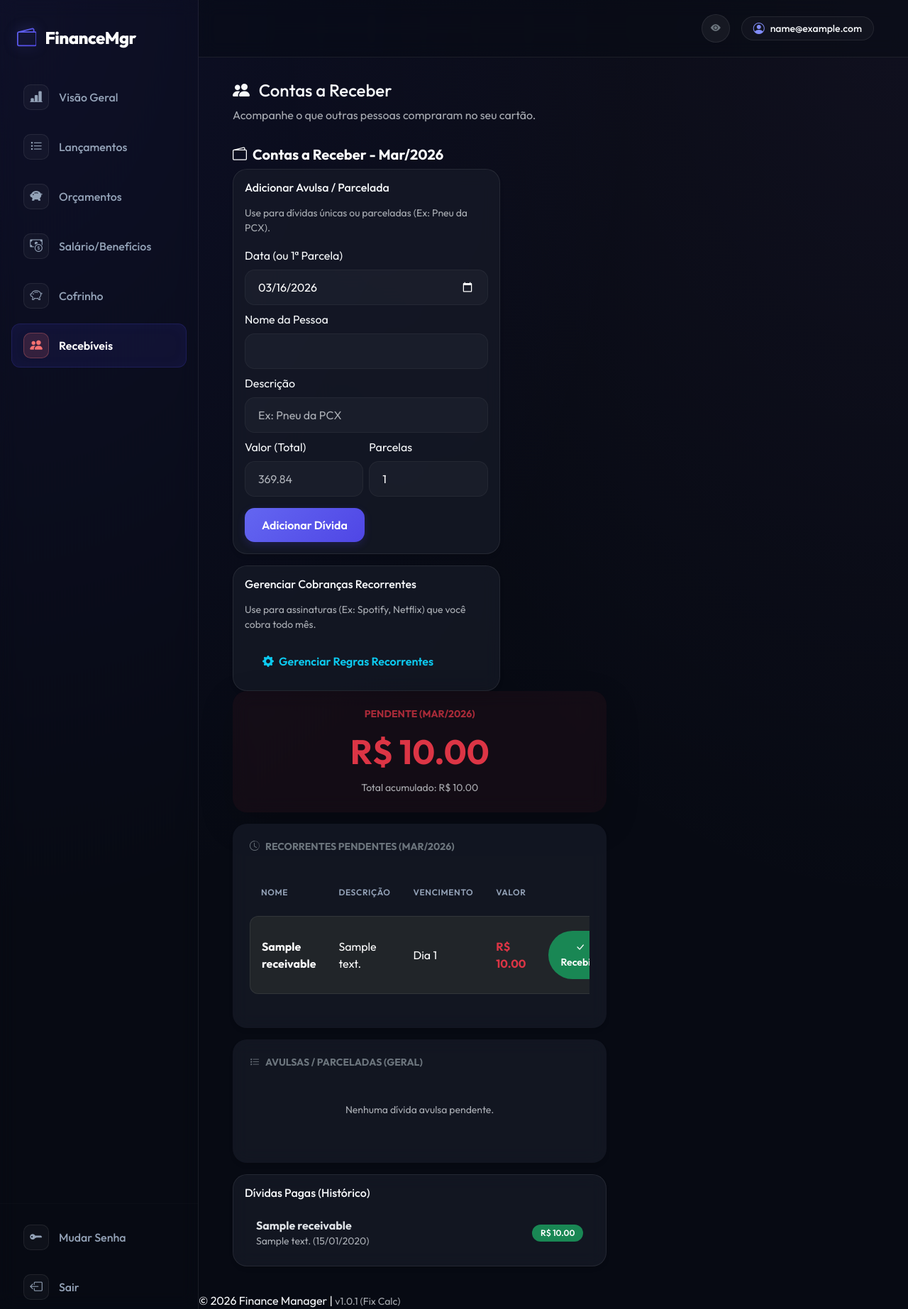
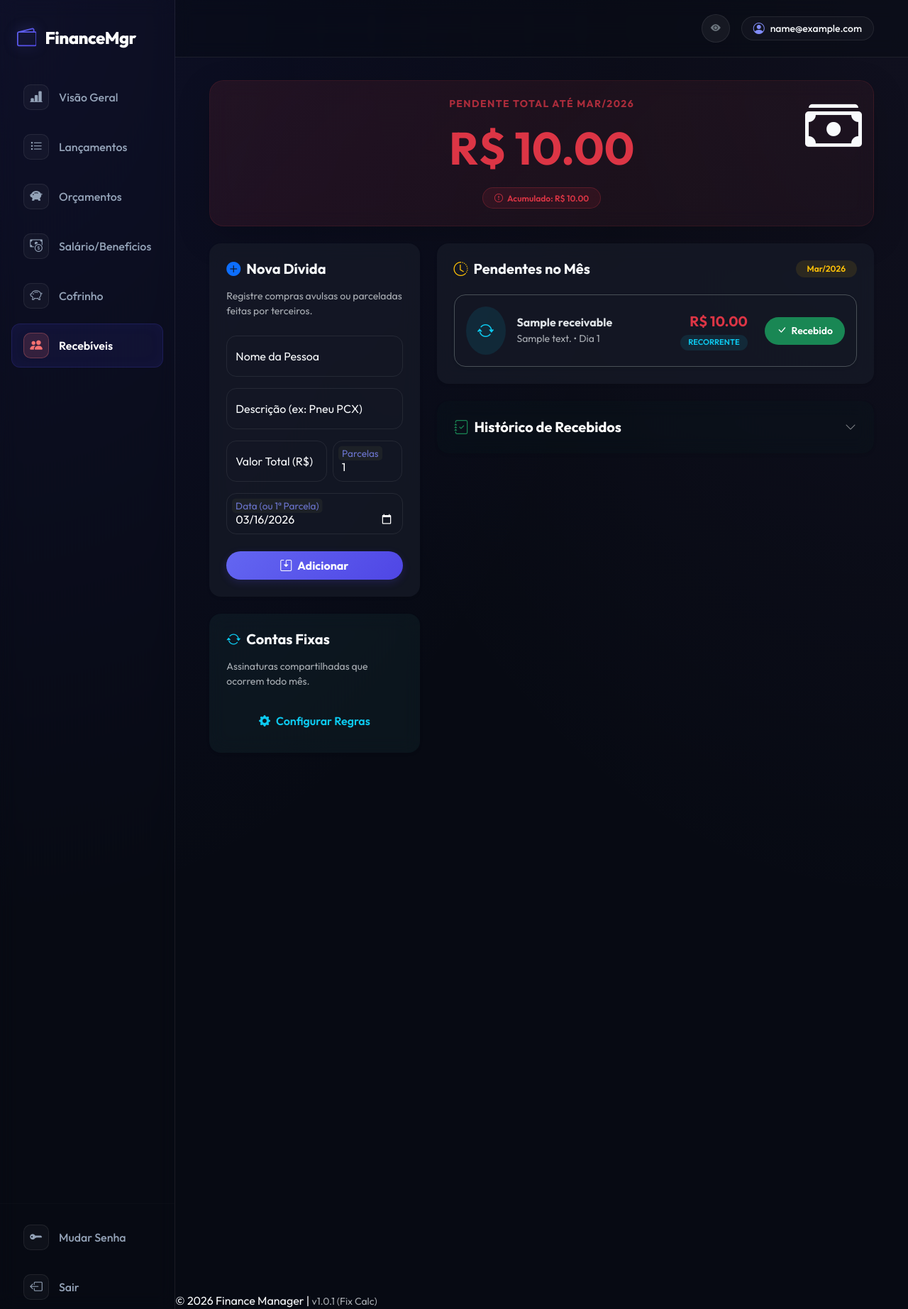
Before and after one commit to funesa/finance-manager, a Flask app: page /receivables in a window 1280 px wide. Shown: the whole page at 71% size. Run offline with Flask 3, Linux system fonts and the light colour scheme; a user stored in the database is signed in; tables that the repository leaves empty hold one stand-in row (values such as "Sample post"); some libraries are stand-ins or nearby versions.

Commit message:
UI Overhaul & Calc Fix: Modern card layout for Receivables and accurate sums

```diff
--- a/routes/receivables.py
+++ b/routes/receivables.py
@@ -57,19 +57,26 @@
             pending_manual = db.get_receivables_by_user(current_user.id, status='pending')
             paid_history = db.get_paid_receivables_history(current_user.id)
 
-            # Soma do mês selecionado
-            total_pending_target_month = sum(rule.get('amount', 0) for rule in pending_recurring_list)
+            # Soma do mês selecionado (Inclui o que vence no mês + o que já está atrasado de meses anteriores)
+            total_pending_target_month = sum(float(rule.get('amount', 0)) for rule in pending_recurring_list)
+
+            # Filtro de data limite para o mês alvo (ex: 2024-03-31)
+            # Se o usuário está vendo o mês atual ou futuro, mostramos o que vence até o fim desse mês
             for row in pending_manual:
                 # row structure: (id, name, desc, amount, date, status)
                 try:
-                    if len(row) >= 5 and row[4][:7] == target_month_str:
-                        total_pending_target_month += float(row[3])
-                except (ValueError, TypeError):
+                    val = float(row[3])
+                    row_date_str = row[4] # YYYY-MM-DD
+
+                    # Inclui se for do mês alvo ou ANTES dele
+                    if row_date_str <= target_month_str + "-31":
+                        total_pending_target_month += val
+                except (IndexError, ValueError, TypeError):
                     continue
 
-            # Soma de todos os tempos (Pendentes manuais totais + recorrentes do mês alvo)
+            # Soma de todos os tempos (Tudo o que está pendente no sistema)
             total_pending_all_time = sum(float(row[3]) for row in pending_manual if len(row) >= 4)
-            total_pending_all_time += sum(rule.get('amount', 0) for rule in pending_recurring_list)
+            total_pending_all_time += sum(float(rule.get('amount', 0)) for rule in pending_recurring_list)
 
         except Exception as db_err:
             flash(f"Erro ao carregar dados do banco: {db_err}", "warning")
--- a/templates/receivables.html
+++ b/templates/receivables.html
@@ -2,215 +2,244 @@
 {% set active_page = "receivables" %}
 
 {% block content %}
-<div class="row mb-3">
+<style>
+  .tracking-wider { letter-spacing: 0.1em; }
+  .bg-darker { background-color: rgba(0, 0, 0, 0.4) !important; backdrop-filter: blur(10px); }
+  .smaller { font-size: 0.7rem; }
+
+  @media (max-width: 576px) {
+    .display-3 { font-size: 2.5rem; }
+    .dashboard-card { padding: 1.5rem !important; }
+    .list-group-item { padding: 1rem !important; }
+  }
+
+  .form-floating > .form-control:focus ~ label,
+  .form-floating > .form-control:not(:placeholder-shown) ~ label {
+    color: var(--accent-color-light);
+    opacity: 0.8;
+  }
+</style>
+<div class="row g-4">
+  <!-- Summary Section -->
   <div class="col-12">
-    <h4><i class="bi bi-people-fill me-2"></i> Contas a Receber</h4>
-    <p class="text-muted">Acompanhe o que outras pessoas compraram no seu cartão.</p>
-  </div>
+    <div class="dashboard-card p-4 text-center border-0 shadow-lg position-relative overflow-hidden"
+      style="background: linear-gradient(135deg, rgba(239, 68, 68, 0.1) 0%, rgba(239, 68, 68, 0.05) 100%); backdrop-filter: var(--glass-blur); border: 1px solid rgba(239, 68, 68, 0.1) !important;">
+      <div class="position-absolute top-0 end-0 p-3 opacity-10">
+        <i class="bi bi-cash-stack display-1"></i>
       </div>
 
-<div class="row g-3">
-  <div class="col-12">
-    <h5 class="text-white fw-bold"><i class="bi bi-wallet2 me-2"></i>Contas a Receber - {{ target_month_display }}</h5>
-  </div>
+      <h6 class="text-uppercase small fw-bold text-danger opacity-75 mb-3 tracking-wider">Pendente total até {{ target_month_display }}</h6>
+      <h1 class="display-3 fw-bold text-danger mb-2" style="font-family: 'Outfit';">
+        <span class="currency-value">R$ {{ '{:.2f}'.format(total_pending_this_month|default(0)) }}</span>
+      </h1>
+      <div class="d-flex justify-content-center gap-3 mt-3">
+        <span class="badge bg-danger bg-opacity-10 text-danger border border-danger border-opacity-25 px-3 py-2 rounded-pill">
+          <i class="bi bi-exclamation-circle me-1"></i> Acumulado: R$ {{ '{:.2f}'.format(total_pending_all_time|default(0)) }}
+        </span>
       </div>
 
-<div class="col-lg-5 d-flex flex-column gap-3">
-
-  <div class="dashboard-card p-3">
-    <h6 class="card-subtitle mb-3">Adicionar Avulsa / Parcelada</h6>
-    <p class="small text-muted">Use para dívidas únicas ou parceladas (Ex: Pneu da PCX).</p>
-
-    <form method="post" action="{{ url_for('receivables.add_manual') }}">
-      <div class="mb-2">
-        <label class="form-label">Data (ou 1ª Parcela)</label>
-        <input name="date" type="date" class="form-control" value="{{ today }}" required>
-      </div>
-      <div class="mb-2">
-        <label class="form-label">Nome da Pessoa</label>
-        <input name="debtor_name" class="form-control" required>
-      </div>
-      <div class="mb-2">
-        <label class="form-label">Descrição</label>
-        <input name="description" class="form-control" placeholder="Ex: Pneu da PCX" required>
-      </div>
-      <div class="row g-2 mb-3">
-        <div class="col-sm-6">
-          <label class="form-label">Valor (Total)</label>
-          <input name="amount" class="form-control" placeholder="369.84" required>
-        </div>
-        <div class="col-sm-6">
-          <label class="form-label">Parcelas</label>
-          <input name="installments" type="number" min="1" value="1" class="form-control" required>
-        </div>
-      </div>
-      <button class="btn btn-primary" type="submit">Adicionar Dívida</button>
-    </form>
-  </div>
-
-  <div class="dashboard-card p-3">
-    <h6 class="card-subtitle mb-3">Gerenciar Cobranças Recorrentes</h6>
-    <p class="small text-muted">Use para assinaturas (Ex: Spotify, Netflix) que você cobra todo mês.</p>
-    <button class="btn btn-outline-info" data-bs-toggle="modal" data-bs-target="#recurringModal">
-      <i class="bi bi-gear-fill me-1"></i>
-      Gerenciar Regras Recorrentes
+      {% if debug_items %}
+      <div class="mt-4">
+        <button class="btn btn-sm btn-link text-danger text-decoration-none opacity-50" type="button" data-bs-toggle="collapse" data-bs-target="#debugCollapse">
+          <small><i class="bi bi-info-circle me-1"></i> Detalhes do cálculo</small>
         </button>
-  </div>
-</div>
-
-<div class="col-lg-7 d-flex flex-column gap-3">
-
-  <div class="dashboard-card p-4 text-center border-0 shadow-lg"
-    style="background: rgba(239, 68, 68, 0.05); backdrop-filter: var(--glass-blur);">
-    <h6 class="text-uppercase small fw-bold text-danger opacity-75 mb-3">PENDENTE ({{ target_month_display }})</h6>
-    <h1 class="display-5 fw-bold text-danger mb-2">
-      <span class="currency-value">R$ {{ '{:.2f}'.format(total_pending_this_month|default(0)) }}</span>
-    </h1>
-    <small class="text-muted">Total acumulado: <span class="currency-value">R$ {{
-        '{:.2f}'.format(total_pending_all_time|default(0)) }}</span></small>
-
-    {% if debug_items %}
-    <hr class="my-4 opacity-10">
-    <div class="text-center">
-      <button class="btn btn-sm btn-outline-secondary rounded-pill px-3" type="button" data-bs-toggle="collapse"
-        data-bs-target="#debugCollapse">
-        <small><i class="bi bi-info-circle me-1"></i> Ver detalhes do cálculo</small>
-      </button>
-    </div>
         <div class="collapse mt-3" id="debugCollapse">
-      <div class="card card-body bg-black bg-opacity-25 text-white p-3 small border-0 text-start">
-        <h6 class="text-secondary small fw-bold text-uppercase mb-2">Itens somados:</h6>
-        <ul class="list-unstyled mb-0">
+          <div class="card card-body bg-black bg-opacity-25 text-white p-3 small border-0 text-start rounded-4">
+            <ul class="list-unstyled mb-0 m-0">
               {% for item in debug_items %}
-          <li class="mb-2 d-flex align-items-center gap-2">
-            <i class="bi bi-dot fs-4 text-danger"></i>
-            <span>{{ item }}</span>
-          </li>
+              <li class="mb-1 small opacity-75">• {{ item }}</li>
               {% endfor %}
             </ul>
           </div>
         </div>
-    {% endif %}
       </div>
-
-  <div class="dashboard-card p-4 border-0">
-    <h6 class="text-uppercase small fw-bold text-secondary mb-4"><i class="bi bi-clock-history me-2"></i>Recorrentes
-      Pendentes ({{ target_month_display }})</h6>
-    {% if pending_recurring %}
-    <div class="table-responsive">
-      <table class="table table-hover align-middle table-mobile-cards">
-        <thead>
-          <tr>
-            <th>Nome</th>
-            <th>Descrição</th>
-            <th>Vencimento</th>
-            <th>Valor</th>
-            <th class="text-end">Ação</th>
-          </tr>
-        </thead>
-        <tbody>
-          {% for rule in pending_recurring %}
-          <tr>
-            <td data-label="Nome" class="fw-bold">{{ rule.debtor_name }}</td>
-            <td data-label="Descrição">{{ rule.description or '—' }}</td>
-            <td data-label="Vencimento">Dia {{ rule.day_of_month }}</td>
-            <td data-label="Valor" class="text-danger fw-bold"><span class="currency-value">R$ {{
-                '{:.2f}'.format(rule.amount) }}</span></td>
-            <td data-label="Ação" class="text-end">
-              <form action="{{ url_for('receivables.pay_recurring', recurring_id=rule.id) }}" method="POST">
-                <button type="submit" class="btn btn-success btn-sm rounded-pill px-3">
-                  <i class="bi bi-check-lg me-1"></i> Recebido
-                </button>
-              </form>
-            </td>
-          </tr>
-          {% endfor %}
-        </tbody>
-      </table>
-    </div>
-    {% else %}
-    <p class="text-muted small text-center py-4">Nenhuma cobrança recorrente pendente.</p>
-    {% endif %}
-  </div>
-
-  <div class="dashboard-card p-4 border-0">
-    <h6 class="text-uppercase small fw-bold text-secondary mb-4"><i class="bi bi-list-stars me-2"></i>Avulsas /
-      Parceladas (Geral)</h6>
-    {% if pending_manual_receivables %}
-    <div class="table-responsive">
-      <table class="table table-hover align-middle table-mobile-cards">
-        <thead>
-          <tr>
-            <th>Nome</th>
-            <th>Descrição</th>
-            <th>Data</th>
-            <th>Valor</th>
-            <th class="text-end">Ações</th>
-          </tr>
-        </thead>
-        <tbody>
-          {% for id, name, desc, amount, date, status in pending_manual_receivables %}
-          <tr>
-            <td data-label="Nome" class="fw-bold">{{ name }}</td>
-            <td data-label="Descrição">{{ desc or '—' }}</td>
-            <td data-label="Data">{{ date.split('-') | reverse | join('/') }}</td>
-            <td data-label="Valor" class="text-danger fw-bold"><span class="currency-value">R$ {{
-                '{:.2f}'.format(amount) }}</span></td>
-            <td data-label="Ações">
-              <div class="d-flex gap-2 justify-content-end">
-                <form action="{{ url_for('receivables.mark_manual_paid', receivable_id=id) }}" method="POST">
-                  <button type="submit" class="btn btn-sm btn-success rounded-circle"
-                    style="width: 32px; height: 32px; padding: 0;" title="Receber">
-                    <i class="bi bi-check-lg"></i>
-                  </button>
-                </form>
-                <button class="btn btn-sm btn-outline-primary rounded-circle"
-                  style="width: 32px; height: 32px; padding: 0;" data-bs-toggle="modal"
-                  data-bs-target="#editReceivableModal" onclick="loadReceivableData('{{ id }}')" title="Editar">
-                  <i class="bi bi-pencil"></i>
-                </button>
-                <form action="{{ url_for('receivables.delete_manual', receivable_id=id) }}" method="POST">
-                  <button type="submit" class="btn btn-sm btn-outline-danger rounded-circle"
-                    style="width: 32px; height: 32px; padding: 0;" title="Excluir"
-                    onclick="return confirm('Tem certeza?');">
-                    <i class="bi bi-trash"></i>
-                  </button>
-                </form>
-              </div>
-            </td>
-          </tr>
-          {% endfor %}
-        </tbody>
-      </table>
-    </div>
-    {% else %}
-    <p class="text-muted small text-center py-4">Nenhuma dívida avulsa pendente.</p>
-    {% endif %}
-  </div>
-
-  <div class="dashboard-card p-3">
-    <h6 class="card-subtitle mb-3">Dívidas Pagas (Histórico)</h6>
-    <div style="max-height: 250px; overflow-y: auto;">
-      {% if paid_history %}
-      <ul class="list-group list-group-flush">
-        {% for id, name, desc, amount, date, status in paid_history %}
-        <li class="list-group-item d-flex justify-content-between align-items-center bg-transparent">
-          <div>
-            <strong>{{ name }}</strong>
-            <small class="d-block text-muted">{{ desc or 'Sem descrição' }} ({{ date.split('-') | reverse | join('/')
-              }})</small>
-          </div>
-          <span class="badge bg-success rounded-pill"><span class="currency-value">R$ {{
-              '{:.2f}'.format(amount) }}</span></span>
-        </li>
-        {% endfor %}
-      </ul>
-      {% else %}
-      <p class="text-muted small mt-2">Nenhum registro de dívida paga.</p>
       {% endif %}
     </div>
   </div>
 
+  <!-- Actions and Lists -->
+  <div class="col-lg-4">
+    <div class="d-flex flex-column gap-4">
+      <!-- Add Manual Item -->
+      <div class="dashboard-card p-4 border-0 shadow-sm rounded-4">
+        <h5 class="fw-bold mb-3" style="font-family: 'Outfit';"><i class="bi bi-plus-circle-fill text-primary me-2"></i>Nova Dívida</h5>
+        <p class="small text-muted mb-4">Registre compras avulsas ou parceladas feitas por terceiros.</p>
+
+        <form method="post" action="{{ url_for('receivables.add_manual') }}">
+          <div class="form-floating mb-3">
+            <input name="debtor_name" class="form-control bg-transparent" id="floatName" placeholder="Nome" required>
+            <label for="floatName">Nome da Pessoa</label>
+          </div>
+          <div class="form-floating mb-3">
+            <input name="description" class="form-control bg-transparent" id="floatDesc" placeholder="Descrição" required>
+            <label for="floatDesc">Descrição (ex: Pneu PCX)</label>
+          </div>
+          <div class="row g-2 mb-3">
+            <div class="col-7">
+              <div class="form-floating">
+                <input name="amount" class="form-control bg-transparent" id="floatAmount" placeholder="0.00" required>
+                <label for="floatAmount">Valor Total (R$)</label>
+              </div>
+            </div>
+            <div class="col-5">
+              <div class="form-floating">
+                <input name="installments" type="number" min="1" value="1" class="form-control bg-transparent" id="floatInstall" required>
+                <label for="floatInstall">Parcelas</label>
+              </div>
+            </div>
+          </div>
+          <div class="form-floating mb-4">
+            <input name="date" type="date" class="form-control bg-transparent" id="floatDate" value="{{ today }}" required>
+            <label for="floatDate">Data (ou 1ª Parcela)</label>
+          </div>
+          <button class="btn btn-primary w-100 rounded-pill py-2 fw-bold" type="submit">
+            <i class="bi bi-save2 me-2"></i>Adicionar
+          </button>
+        </form>
+      </div>
+
+      <!-- Recurring Rules -->
+      <div class="dashboard-card p-4 border-0 shadow-sm rounded-4" style="background: rgba(94, 234, 212, 0.05);">
+        <h5 class="fw-bold mb-3" style="font-family: 'Outfit';"><i class="bi bi-arrow-repeat text-info me-2"></i>Contas Fixas</h5>
+        <p class="small text-muted mb-4">Assinaturas compartilhadas que ocorrem todo mês.</p>
+        <button class="btn btn-outline-info w-100 rounded-pill py-2" data-bs-toggle="modal" data-bs-target="#recurringModal">
+          <i class="bi bi-gear-fill me-2"></i>Configurar Regras
+        </button>
+      </div>
+    </div>
+  </div>
+
+  <!-- Pending Lists -->
+  <div class="col-lg-8">
+    <div class="d-flex flex-column gap-4">
+
+      <!-- Recurring Items for the Month -->
+      <div class="dashboard-card p-4 border-0 shadow-sm rounded-4">
+        <div class="d-flex justify-content-between align-items-center mb-4">
+          <h5 class="fw-bold mb-0" style="font-family: 'Outfit';">
+            <i class="bi bi-clock-history text-warning me-2"></i>Pendentes no Mês
+          </h5>
+          <span class="badge bg-warning bg-opacity-10 text-warning rounded-pill px-3">{{ target_month_display }}</span>
+        </div>
+
+        {% if pending_recurring or pending_manual_receivables %}
+        <div class="list-group list-group-flush gap-3">
+          <!-- Recorrentes -->
+          {% for rule in pending_recurring %}
+          <div class="list-group-item bg-transparent border rounded-4 p-3 d-flex justify-content-between align-items-center shadow-sm">
+            <div class="d-flex align-items-center gap-3">
+              <div class="rounded-circle bg-info bg-opacity-10 p-3 text-info d-none d-sm-block">
+                <i class="bi bi-arrow-repeat fs-4"></i>
+              </div>
+              <div>
+                <h6 class="mb-0 fw-bold">{{ rule.debtor_name }}</h6>
+                <small class="text-muted">{{ rule.description or 'Assinatura' }} • Dia {{ rule.day_of_month }}</small>
+                <div class="mt-1 d-sm-none">
+                  <span class="text-danger fw-bold currency-value">R$ {{ '{:.2f}'.format(rule.amount) }}</span>
+                </div>
+              </div>
+            </div>
+            <div class="text-end d-flex align-items-center gap-3">
+              <div class="d-none d-sm-block text-end me-2">
+                <span class="d-block text-danger fw-bold fs-5 currency-value">R$ {{ '{:.2f}'.format(rule.amount) }}</span>
+                <span class="badge bg-info bg-opacity-10 text-info smaller">RECORRENTE</span>
+              </div>
+              <form action="{{ url_for('receivables.pay_recurring', recurring_id=rule.id) }}" method="POST">
+                <button type="submit" class="btn btn-success rounded-pill px-3 py-2 btn-sm">
+                  <i class="bi bi-check-lg me-1"></i> <span class="d-none d-md-inline">Recebido</span>
+                </button>
+              </form>
+            </div>
+          </div>
+          {% endfor %}
+
+          <!-- Manuais / Parceladas -->
+          {% for id, name, desc, amount, date, status in pending_manual_receivables %}
+          <div class="list-group-item bg-transparent border rounded-4 p-3 d-flex justify-content-between align-items-center shadow-sm">
+            <div class="d-flex align-items-center gap-3">
+              <div class="rounded-circle bg-primary bg-opacity-10 p-3 text-primary d-none d-sm-block">
+                <i class="bi bi-person-fill fs-4"></i>
+              </div>
+              <div>
+                <h6 class="mb-0 fw-bold">{{ name }}</h6>
+                <small class="text-muted">{{ desc or 'Dívida Avulsa' }} • {{ date.split('-') | reverse | join('/') }}</small>
+                <div class="mt-1 d-sm-none">
+                  <span class="text-danger fw-bold currency-value">R$ {{ '{:.2f}'.format(amount) }}</span>
+                </div>
+              </div>
+            </div>
+            <div class="text-end d-flex align-items-center gap-2 gap-md-3">
+              <div class="d-none d-sm-block text-end me-2">
+                <span class="d-block text-danger fw-bold fs-5 currency-value">R$ {{ '{:.2f}'.format(amount) }}</span>
+              </div>
+              <div class="d-flex gap-2">
+                <form action="{{ url_for('receivables.mark_manual_paid', receivable_id=id) }}" method="POST">
+                  <button type="submit" class="btn btn-success rounded-pill px-3 py-2 btn-sm">
+                    <i class="bi bi-check-lg me-1"></i> <span class="d-none d-md-inline">Recebido</span>
+                  </button>
+                </form>
+                <div class="dropdown">
+                  <button class="btn btn-outline-secondary rounded-pill p-2 btn-sm" data-bs-toggle="dropdown">
+                    <i class="bi bi-three-dots-vertical"></i>
+                  </button>
+                  <ul class="dropdown-menu dropdown-menu-end shadow-lg border-0 bg-darker">
+                    <li><a class="dropdown-item py-2" href="#" data-bs-toggle="modal" data-bs-target="#editReceivableModal" onclick="loadReceivableData('{{ id }}')">
+                      <i class="bi bi-pencil me-2"></i>Editar</a></li>
+                    <li><form action="{{ url_for('receivables.delete_manual', receivable_id=id) }}" method="POST" class="d-inline">
+                      <button type="submit" class="dropdown-item text-danger py-2" onclick="return confirm('Apagar dívida?');">
+                        <i class="bi bi-trash me-2"></i>Excluir</button>
+                    </form></li>
+                  </ul>
+                </div>
+              </div>
+            </div>
+          </div>
+          {% endfor %}
+        </div>
+        {% else %}
+        <div class="text-center py-5 opacity-50">
+          <i class="bi bi-check2-all display-4 mb-3 d-block text-success"></i>
+          <p>Tudo em dia! Nenhuma pendência encontrada.</p>
+        </div>
+        {% endif %}
+      </div>
+
+      <!-- History / Paid -->
+      <div class="dashboard-card p-4 border-0 shadow-sm rounded-4" style="background: rgba(34, 197, 94, 0.02);">
+        <button class="btn btn-link w-100 text-start d-flex justify-content-between align-items-center text-decoration-none p-0 text-white"
+                type="button" data-bs-toggle="collapse" data-bs-target="#paidHistoryCollapse">
+          <h5 class="fw-bold mb-0" style="font-family: 'Outfit';">
+            <i class="bi bi-journal-check text-success me-2"></i>Histórico de Recebidos
+          </h5>
+          <i class="bi bi-chevron-down opacity-50"></i>
+        </button>
+
+        <div class="collapse mt-4" id="paidHistoryCollapse">
+          {% if paid_history %}
+          <div class="list-group list-group-flush gap-2">
+            {% for id, name, desc, amount, date, status in paid_history %}
+            <div class="list-group-item bg-transparent border-0 border-bottom border-secondary border-opacity-10 py-3 d-flex justify-content-between align-items-center px-0">
+              <div class="opacity-75">
+                <h6 class="mb-0 fw-medium">{{ name }}</h6>
+                <small class="text-muted">{{ desc or 'Dívida' }} • {{ date.split('-') | reverse | join('/') }}</small>
+              </div>
+              <div class="text-end">
+                <span class="badge bg-success bg-opacity-10 text-success rounded-pill px-3 py-2 currency-value">R$ {{ '{:.2f}'.format(amount) }}</span>
+                <form action="{{ url_for('receivables.delete_manual', receivable_id=id) }}" method="POST" class="d-inline ms-2">
+                  <button type="submit" class="btn btn-link btn-sm text-danger opacity-50 p-0" onclick="return confirm('Apagar histórico?');">
+                    <i class="bi bi-x-circle"></i>
+                  </button>
+                </form>
+              </div>
+            </div>
+            {% endfor %}
+          </div>
+          {% else %}
+          <p class="text-muted small text-center py-3">Nenhum histórico disponível.</p>
+          {% endif %}
+        </div>
+      </div>
+    </div>
   </div>
 </div>
 
```
Lines whose indentation alone changed are shown as unchanged.
